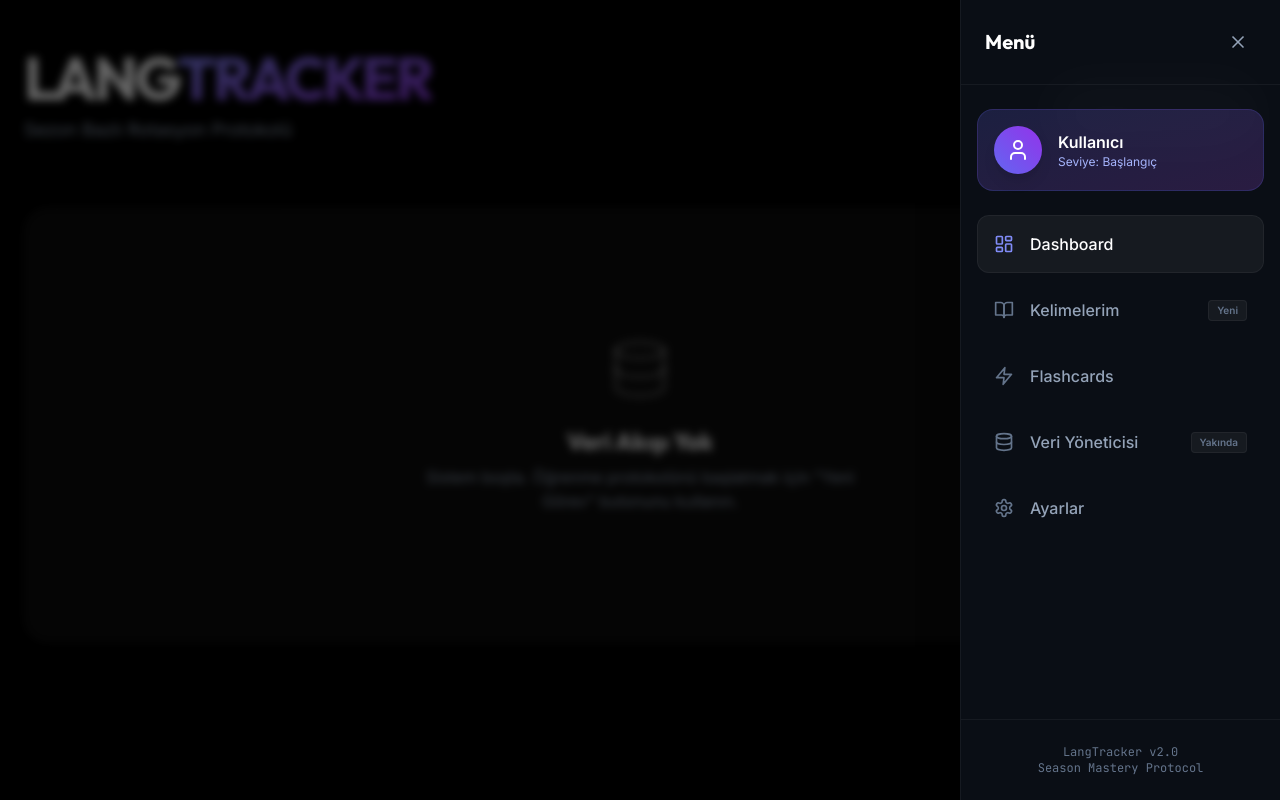
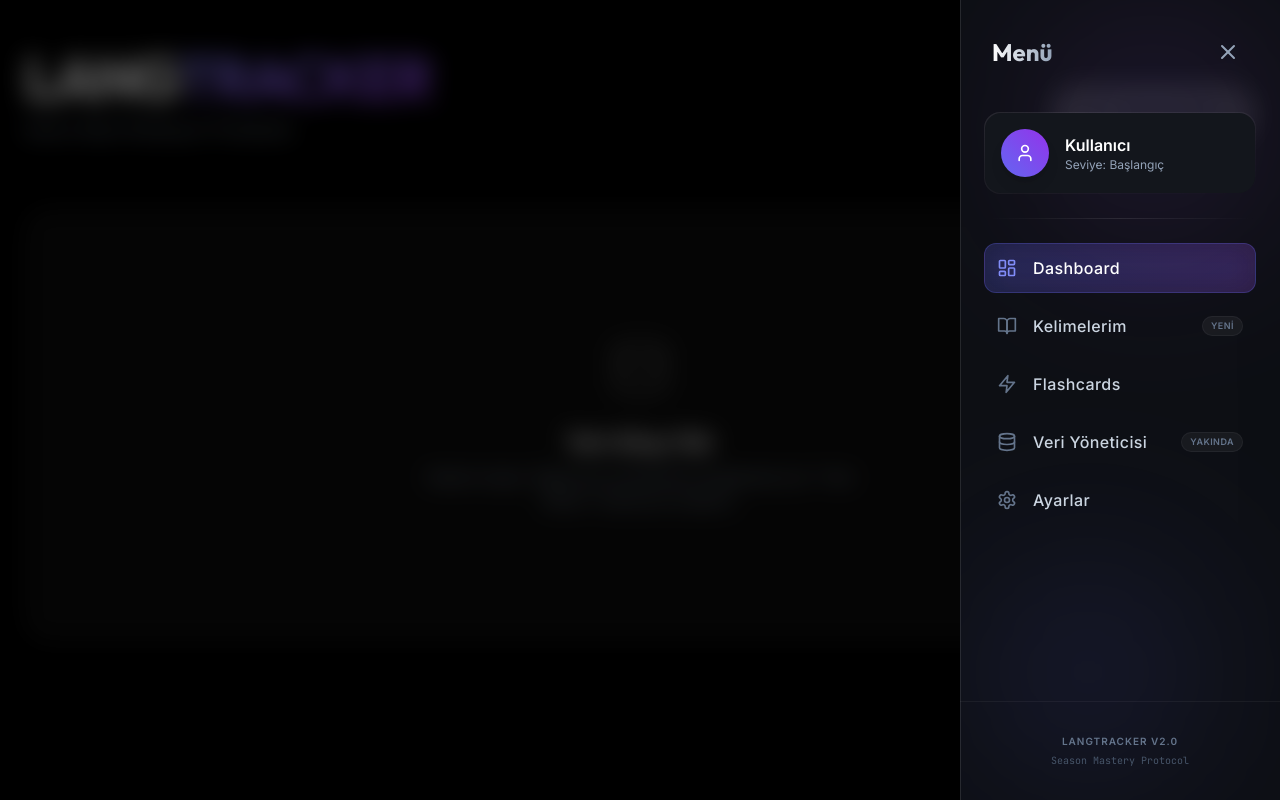
Before and after one commit to tugracoskun/lang-series-tracker, a React (Vite) app: page / in a window 1280 px wide. Both pictures are taken after a click on the button 1232 px from the left and 48 px from the top of the page. Built offline with nearby package versions, Linux system fonts and the light colour scheme.

Commit message:
feat: Add framer-motion, motion-dom, and related utility dependencies.

```diff
--- a/package.json
+++ b/package.json
@@ -10,10 +10,11 @@
     "preview": "vite preview"
   },
   "dependencies": {
+    "clsx": "^2.1.0",
+    "framer-motion": "^12.23.26",
+    "lucide-react": "^0.300.0",
     "react": "^18.2.0",
     "react-dom": "^18.2.0",
-    "lucide-react": "^0.300.0",
-    "clsx": "^2.1.0",
     "tailwind-merge": "^2.2.0"
   },
   "devDependencies": {
--- a/src/components/Sidebar.jsx
+++ b/src/components/Sidebar.jsx
@@ -1,44 +1,153 @@
-import { LayoutDashboard, BookOpen, Settings, User, X, Database, Zap } from 'lucide-react';
+import { useRef, useEffect } from 'react';
+import { LayoutDashboard, BookOpen, Settings, User, X, Database, Zap, Sparkles } from 'lucide-react';
+import { motion, AnimatePresence } from 'framer-motion';
 
 const Sidebar = ({ isOpen, onClose, onNavigate, activeView }) => {
+    // Close on escape key
+    useEffect(() => {
+        const handleEsc = (e) => {
+            if (e.key === 'Escape') onClose();
+        };
+        window.addEventListener('keydown', handleEsc);
+        return () => window.removeEventListener('keydown', handleEsc);
+    }, [onClose]);
+
+    // Animation variants
+    const overlayVariants = {
+        hidden: { opacity: 0 },
+        visible: { opacity: 1, transition: { duration: 0.3 } },
+        exit: { opacity: 0, transition: { duration: 0.3, delay: 0.1 } }
+    };
+
+    const sidebarVariants = {
+        hidden: { x: '100%', opacity: 0.5 },
+        visible: {
+            x: 0,
+            opacity: 1,
+            transition: {
+                type: 'spring',
+                stiffness: 300,
+                damping: 30
+            }
+        },
+        exit: {
+            x: '100%',
+            opacity: 0,
+            transition: {
+                type: 'spring',
+                stiffness: 300,
+                damping: 30
+            }
+        }
+    };
+
+    const containerVariants = {
+        hidden: { opacity: 0 },
+        visible: {
+            opacity: 1,
+            transition: {
+                staggerChildren: 0.1,
+                delayChildren: 0.2
+            }
+        }
+    };
+
+    const itemVariants = {
+        hidden: { x: 20, opacity: 0 },
+        visible: { x: 0, opacity: 1, transition: { type: 'spring', stiffness: 300, damping: 24 } }
+    };
+
     return (
+        <AnimatePresence>
+            {isOpen && (
                 <>
-            {/* Overlay */}
-            {isOpen && (
-                <div
-                    className="fixed inset-0 bg-black/60 backdrop-blur-sm z-40 transition-opacity duration-300"
+                    {/* Backdrop */}
+                    <motion.div
+                        className="fixed inset-0 bg-black/60 backdrop-blur-md z-40"
+                        initial="hidden"
+                        animate="visible"
+                        exit="exit"
+                        variants={overlayVariants}
                         onClick={onClose}
                     />
-            )}
 
                     {/* Sidebar Panel */}
-            <div className={`fixed top-0 right-0 h-full w-80 bg-[#0B0F17]/95 border-l border-white/5 backdrop-blur-xl z-50 transform transition-transform duration-300 ease-out shadow-2xl flex flex-col ${isOpen ? 'translate-x-0' : 'translate-x-full'}`}>
+                    <motion.div
+                        className="fixed top-0 right-0 h-full w-80 z-50 overflow-hidden"
+                        initial="hidden"
+                        animate="visible"
+                        exit="exit"
+                        variants={sidebarVariants}
+                    >
+                        {/* Glassmorphism Background Layer */}
+                        <div className="absolute inset-0 bg-[#0F1218]/80 backdrop-blur-2xl border-l border-white/10 shadow-2xl" />
 
-                <div className="p-6 border-b border-white/5 flex items-center justify-between">
-                    <h2 className="text-xl font-display font-bold text-white">Menü</h2>
-                    <button onClick={onClose} className="p-2 hover:bg-white/5 rounded-full text-slate-400 hover:text-white transition-colors">
-                        <X size={20} />
-                    </button>
+                        {/* Artistic Gradients/Noise */}
+                        <div className="absolute top-0 right-0 w-64 h-64 bg-purple-500/10 rounded-full blur-[80px] pointer-events-none mix-blend-screen" />
+                        <div className="absolute bottom-0 left-0 w-64 h-64 bg-indigo-500/10 rounded-full blur-[80px] pointer-events-none mix-blend-screen" />
+
+                        {/* Content Container */}
+                        <div className="relative h-full flex flex-col z-10">
+
+                            {/* Header */}
+                            <div className="p-8 flex items-center justify-between">
+                                <div>
+                                    <motion.h2
+                                        initial={{ opacity: 0, y: -10 }}
+                                        animate={{ opacity: 1, y: 0 }}
+                                        transition={{ delay: 0.3 }}
+                                        className="text-2xl font-display font-bold text-transparent bg-clip-text bg-gradient-to-r from-white to-slate-400"
+                                    >
+                                        Menü
+                                    </motion.h2>
+                                </div>
+                                <motion.button
+                                    whileHover={{ scale: 1.1, rotate: 90 }}
+                                    whileTap={{ scale: 0.9 }}
+                                    onClick={onClose}
+                                    className="p-2 rounded-full text-slate-400 hover:text-white hover:bg-white/10 transition-colors"
+                                >
+                                    <X size={24} />
+                                </motion.button>
                             </div>
 
-                <div className="flex-1 overflow-y-auto py-6 px-4 space-y-2">
-                    <div className="bg-gradient-to-br from-indigo-500/20 to-purple-500/20 p-4 rounded-2xl mb-6 border border-indigo-500/20">
-                        <div className="flex items-center gap-4">
-                            <div className="w-12 h-12 rounded-full bg-gradient-to-tr from-indigo-500 to-purple-600 flex items-center justify-center text-lg font-bold text-white shadow-lg">
-                                <User size={24} />
+                            {/* Scrollable Content */}
+                            <div className="flex-1 overflow-y-auto px-6 py-2 custom-scrollbar">
+                                <motion.div
+                                    variants={containerVariants}
+                                    initial="hidden"
+                                    animate="visible"
+                                    className="space-y-6"
+                                >
+                                    {/* User Profile Card */}
+                                    <motion.div variants={itemVariants}>
+                                        <div className="relative group overflow-hidden rounded-2xl p-[1px] bg-gradient-to-br from-white/10 to-transparent hover:from-indigo-500/50 hover:to-purple-500/50 transition-all duration-500">
+                                            <div className="relative bg-[#13161C] p-4 rounded-2xl flex items-center gap-4 transition-colors group-hover:bg-[#181B24]">
+                                                <div className="w-12 h-12 rounded-full bg-gradient-to-tr from-indigo-500 to-purple-600 flex items-center justify-center text-white shadow-lg group-hover:shadow-indigo-500/25 transition-all duration-300">
+                                                    <User size={20} />
                                                 </div>
                                                 <div>
-                                <div className="text-white font-bold">Kullanıcı</div>
-                                <div className="text-xs text-indigo-300">Seviye: Başlangıç</div>
+                                                    <div className="text-white font-bold group-hover:text-indigo-200 transition-colors">Kullanıcı</div>
+                                                    <div className="text-xs text-slate-400 group-hover:text-indigo-300/80 transition-colors">Seviye: Başlangıç</div>
+                                                </div>
+                                                <div className="absolute top-2 right-2 opacity-0 group-hover:opacity-100 transition-opacity duration-300">
+                                                    <Sparkles size={14} className="text-amber-300" />
                                                 </div>
                                             </div>
                                         </div>
+                                    </motion.div>
 
+                                    {/* Divider */}
+                                    <motion.div variants={itemVariants} className="h-px bg-gradient-to-r from-transparent via-white/10 to-transparent" />
+
+                                    {/* Navigation Links */}
+                                    <motion.div variants={containerVariants} className="space-y-2">
                                         <MenuLink
                                             icon={<LayoutDashboard size={20} />}
                                             label="Dashboard"
                                             active={activeView === 'dashboard'}
                                             onClick={() => onNavigate('dashboard')}
+                                            variants={itemVariants}
                                         />
                                         <MenuLink
                                             icon={<BookOpen size={20} />}
@@ -46,50 +155,92 @@ const Sidebar = ({ isOpen, onClose, onNavigate, activeView }) => {
                                             badge="Yeni"
                                             active={activeView === 'vocab'}
                                             onClick={() => onNavigate('vocab')}
+                                            variants={itemVariants}
                                         />
                                         <MenuLink
-                        icon={<Zap size={20} />} // Changed icon to Zap for Flashcards
+                                            icon={<Zap size={20} />}
                                             label="Flashcards"
                                             active={activeView === 'flashcards'}
                                             onClick={() => onNavigate('flashcards')}
+                                            variants={itemVariants}
                                         />
                                         <MenuLink
                                             icon={<Database size={20} />}
                                             label="Veri Yöneticisi"
-                        badge="Yakında"
+                                            badge="YAKINDA"
                                             active={activeView === 'data-manager'}
                                             onClick={() => onNavigate('data-manager')}
+                                            variants={itemVariants}
                                         />
                                         <MenuLink
                                             icon={<Settings size={20} />}
                                             label="Ayarlar"
                                             active={activeView === 'settings'}
                                             onClick={() => onNavigate('settings')}
+                                            variants={itemVariants}
                                         />
-
+                                    </motion.div>
+                                </motion.div>
                             </div>
 
-                <div className="p-6 border-t border-white/5 text-center text-xs text-slate-500 font-mono">
-                    LangTracker v2.0<br />
-                    Season Mastery Protocol
+                            {/* Footer */}
+                            <motion.div
+                                initial={{ opacity: 0 }}
+                                animate={{ opacity: 1 }}
+                                transition={{ delay: 0.8 }}
+                                className="p-8 border-t border-white/5"
+                            >
+                                <div className="text-center">
+                                    <div className="text-[10px] tracking-widest text-slate-500 uppercase font-bold mb-1">LangTracker v2.0</div>
+                                    <div className="text-[10px] text-slate-600 font-mono">Season Mastery Protocol</div>
                                 </div>
+                            </motion.div>
                         </div>
+                    </motion.div>
                 </>
+            )}
+        </AnimatePresence>
     );
 };
 
-const MenuLink = ({ icon, label, badge, active, onClick }) => (
-    <button onClick={onClick} className={`w-full flex items-center justify-between p-4 rounded-xl transition-all group ${active ? 'bg-white/5 text-white border border-white/5' : 'text-slate-400 hover:bg-white/5 hover:text-white border border-transparent'}`}>
-        <div className="flex items-center gap-4">
-            <span className={active ? "text-indigo-400" : "text-slate-500 group-hover:text-white transition-colors"}>{icon}</span>
-            <span className="font-medium">{label}</span>
+const MenuLink = ({ icon, label, badge, active, onClick, variants }) => (
+    <motion.button
+        variants={variants}
+        onClick={onClick}
+        whileHover={{ x: 5 }}
+        whileTap={{ scale: 0.98 }}
+        className={`w-full flex items-center justify-between p-3 rounded-xl transition-all duration-300 group relative overflow-hidden ${active
+                ? 'bg-gradient-to-r from-indigo-500/20 to-purple-500/20 text-white border border-indigo-500/30'
+                : 'text-slate-400 hover:text-white border border-transparent hover:bg-white/5'
+            }`}
+    >
+        {active && (
+            <motion.div
+                layoutId="active-pill"
+                className="absolute inset-0 bg-indigo-500/10 blur-md rounded-xl"
+                initial={false}
+                transition={{ type: "spring", stiffness: 300, damping: 30 }}
+            />
+        )}
+
+        <div className="flex items-center gap-4 relative z-10">
+            <span className={`transition-colors duration-300 ${active ? "text-indigo-400" : "text-slate-500 group-hover:text-white"}`}>
+                {icon}
+            </span>
+            <span className={`font-medium tracking-wide ${active ? "text-white" : "text-slate-300 group-hover:text-white"}`}>
+                {label}
+            </span>
         </div>
+
         {badge && (
-            <span className="text-[10px] font-bold px-2 py-0.5 rounded bg-white/5 text-slate-500 border border-white/5">
+            <span className={`text-[9px] font-bold px-2 py-0.5 rounded-full uppercase tracking-wider border relative z-10 ${active
+                    ? 'bg-indigo-500 text-white border-indigo-400 shadow-[0_0_10px_rgba(99,102,241,0.5)]'
+                    : 'bg-white/5 text-slate-500 border-white/5 group-hover:border-white/10'
+                }`}>
                 {badge}
             </span>
         )}
-    </button>
+    </motion.button>
 );
 
 export default Sidebar;
```
Also changed, not shown: 1 other file (tests, documents, lock files or other folders). Lines whose indentation alone changed are shown as unchanged.
